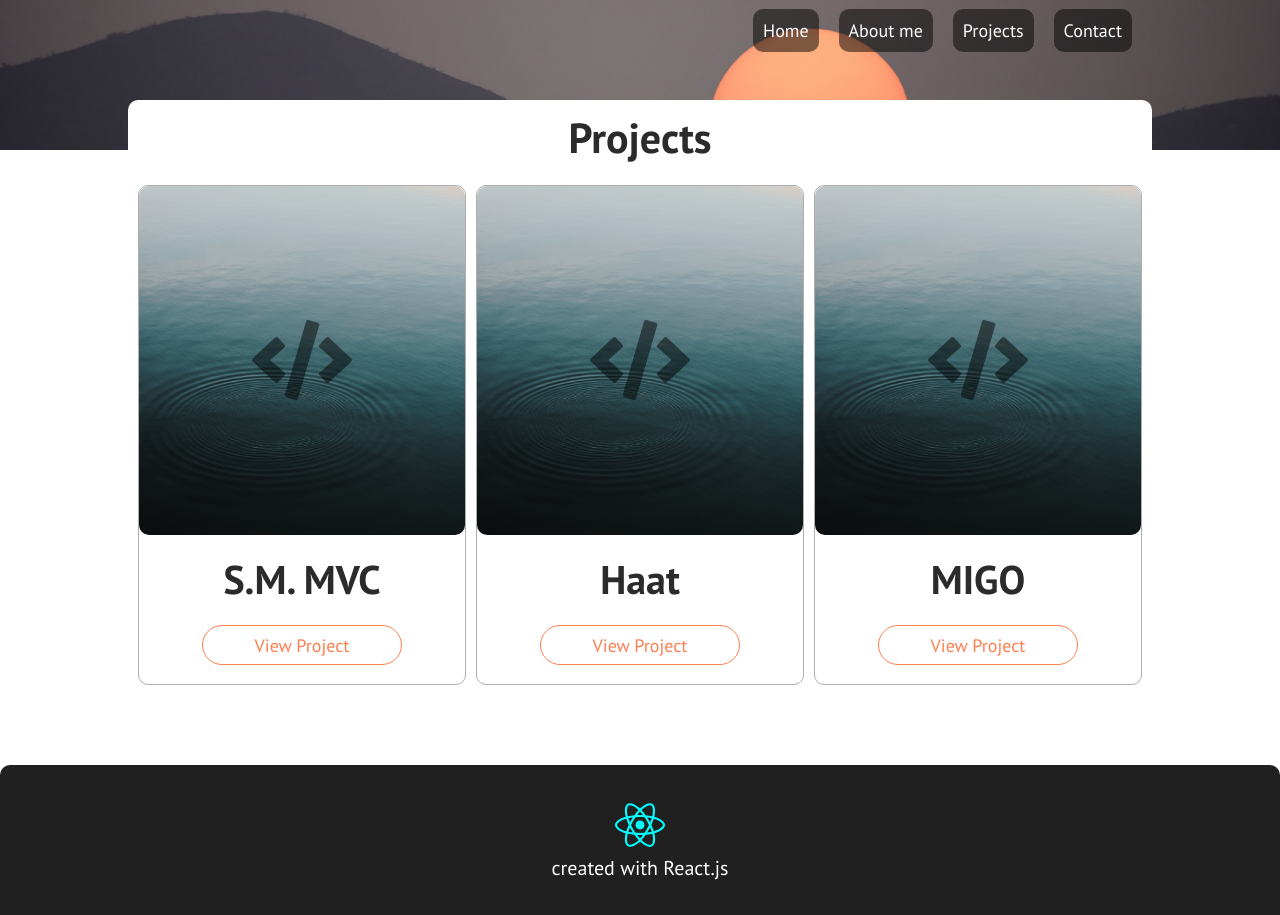
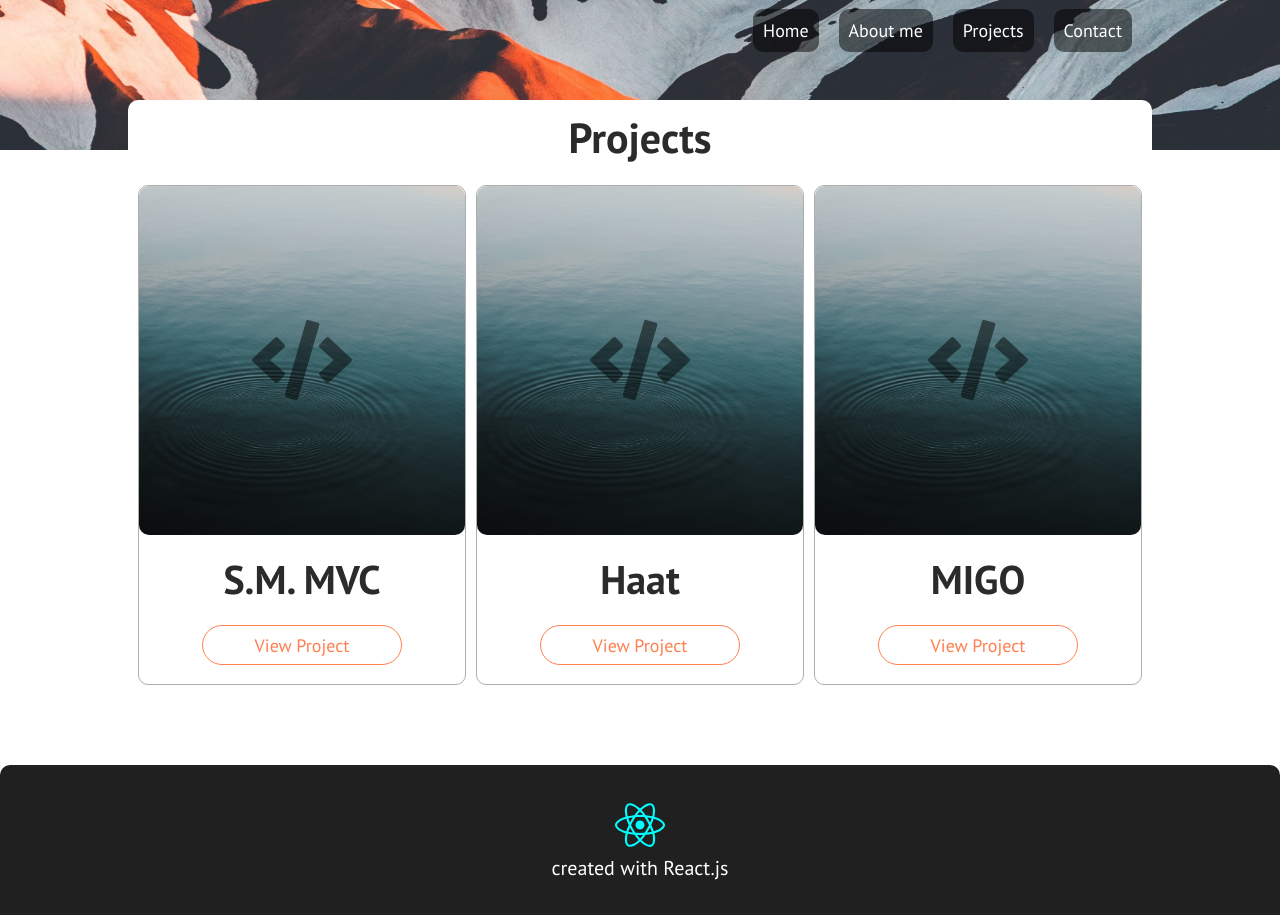
Before and after one commit to Texmo100/Developer-profile-IIR, a React (Create React App) app: page /projects in a window 1280 px wide. Built offline with nearby package versions, Linux system fonts and the light colour scheme.

Commit message:
DeveloperProfile beta version 1.8, images and some folders fixed correctly

```diff
--- a/src/App.js
+++ b/src/App.js
@@ -2,8 +2,8 @@ import React from 'react';
 import { BrowserRouter as Router, Switch, Route } from 'react-router-dom';
 import NavBar from './components/UI/Navbar/Navbar';
 import Home from './components/Pages/HomePage/Home/Home';
-import ContactMe from './components/Pages/ContactMePage/ContactMe/ContactMe';
-import AboutMe from './components/Pages/AboutMePage/AboutMe/AboutMe';
+import ContactMe from './components/Pages/ContactMePage/ContactMe';
+import AboutMe from './components/Pages/AboutMePage/AboutMe';
 import Projects from './components/Pages/ProjectsPage/Projects';
 import ProjectDetails from './components/Pages/ProjectDetailsPage/ProjectDetails';
 import ScrollToTop from './components/ScrollToTop';
--- /dev/null
+++ b/src/Components/Pages/AboutMePage/AboutMe.js
@@ -0,0 +1,13 @@
+import React from 'react';
+import PagesWrapper from '../../UI/PagesWrapper/PagesWrapper';
+import AboutMeContent from './AboutMeContent/AboutMeContent';
+
+const AboutMe = () => {
+  return (
+    <PagesWrapper classNameTitle="left" title="About me" image="about-me">
+      <AboutMeContent />
+    </PagesWrapper>
+  )
+}
+
+export default AboutMe;
--- a/src/Components/Pages/AboutMePage/AboutMe/AboutMe.js
+++ /dev/null
@@ -1,13 +0,0 @@
-import React from 'react';
-import PagesWrapper from '../../../UI/PagesWrapper/PagesWrapper';
-import AboutMeContent from '../AboutMeContent/AboutMeContent';
-
-const AboutMe = () => {
-  return (
-    <PagesWrapper classNameTitle="left" title="About me">
-      <AboutMeContent />
-    </PagesWrapper>
-  )
-}
-
-export default AboutMe;
--- /dev/null
+++ b/src/Components/Pages/ContactMePage/ContactMe.js
@@ -0,0 +1,14 @@
+import React from 'react';
+import PagesWrapper from '../../UI/PagesWrapper/PagesWrapper';
+import ContactInfo from './ContactInfo/ContactInfo';
+
+
+const ContactMe = () => {
+    return (
+        <PagesWrapper classNameTitle="center" title="Contact me" image="contact-me">
+            <ContactInfo />
+        </PagesWrapper>
+    )
+}
+
+export default ContactMe;
--- a/src/Components/Pages/ContactMePage/ContactMe/ContactMe.js
+++ /dev/null
@@ -1,14 +0,0 @@
-import React from 'react';
-import PagesWrapper from '../../../UI/PagesWrapper/PagesWrapper';
-import ContactInfo from '../ContactInfo/ContactInfo';
-
-
-const ContactMe = () => {
-    return (
-        <PagesWrapper classNameTitle="center" title="Contact me">
-            <ContactInfo />
-        </PagesWrapper>
-    )
-}
-
-export default ContactMe;
--- a/src/Components/Pages/ProjectDetailsPage/ProjectDetails.js
+++ b/src/Components/Pages/ProjectDetailsPage/ProjectDetails.js
@@ -8,7 +8,7 @@ const ProjectDetails = () => {
     const { state } = location //all project data
 
     return (
-        <PagesWrapper classNameTitle="left" title={state.name}>
+        <PagesWrapper classNameTitle="left" title={state.name} image="project-details">
             <ProjectDetailsContent project={state}/>
         </PagesWrapper>
     );
--- a/src/Components/Pages/ProjectsPage/Projects.js
+++ b/src/Components/Pages/ProjectsPage/Projects.js
@@ -4,7 +4,7 @@ import ProjectCards from '../../UI/ProjectCards/ProjectCards';
 
 const Projects = () => {
     return (
-        <PagesWrapper classNameTitle="center" title="Projects">
+        <PagesWrapper classNameTitle="center" title="Projects" image="projects">
             <ProjectCards />
         </PagesWrapper>
     );
--- a/src/Components/UI/GlobalHeader/GlobalHeader.js
+++ b/src/Components/UI/GlobalHeader/GlobalHeader.js
@@ -3,7 +3,7 @@ import styles from './GlobalHeader.module.css';
 
 const GlobalHeader = props => {
     return(
-        <div className={`${styles['header-image']} ${styles[props.image]}`}></div>
+        <div className={`${styles['header-image']} ${styles['header-image--'+props.image]}`}></div>
     );
 }
 
--- a/src/Components/UI/GlobalHeader/GlobalHeader.module.css
+++ b/src/Components/UI/GlobalHeader/GlobalHeader.module.css
@@ -2,28 +2,28 @@
     grid-column: 1 / -1;
 }
 
-.header-image-contact-me{
+.header-image--contact-me{
     background-image: url('../../../assets/img-bar.jpg');
     background-position: center center;
     background-size: cover;
     background-repeat: no-repeat;
 }
 
-.header-image-about-me{
+.header-image--about-me{
     background-image: url('../../../assets/profile-01.jpg');
     background-position: center center;
     background-size: cover;
     background-repeat: no-repeat;
 }
 
-.header-image-projects{
+.header-image--projects{
     background-image: url('../../../assets/profile-02.jpg');
     background-position: center center;
     background-size: cover;
     background-repeat: no-repeat;
 }
 
-.header-image-project-details{
+.header-image--project-details{
     background-image: url('../../../assets/project-background.jpg');
     background-position: center center;
     background-size: cover;
--- a/src/Components/UI/PagesWrapper/PagesWrapper.js
+++ b/src/Components/UI/PagesWrapper/PagesWrapper.js
@@ -6,7 +6,7 @@ import styles from './PagesWrapper.module.css';
 const PagesWrapper = props => {
     return (
         <div className={styles["pages-wrapper"]}>
-            <GlobalHeader image="header-image-about-me" />
+            <GlobalHeader image={props.image} />
             <div className={styles["body-page"]}>
                 <div className={styles["body-page-content"]}>
                     <h1 className={
```
